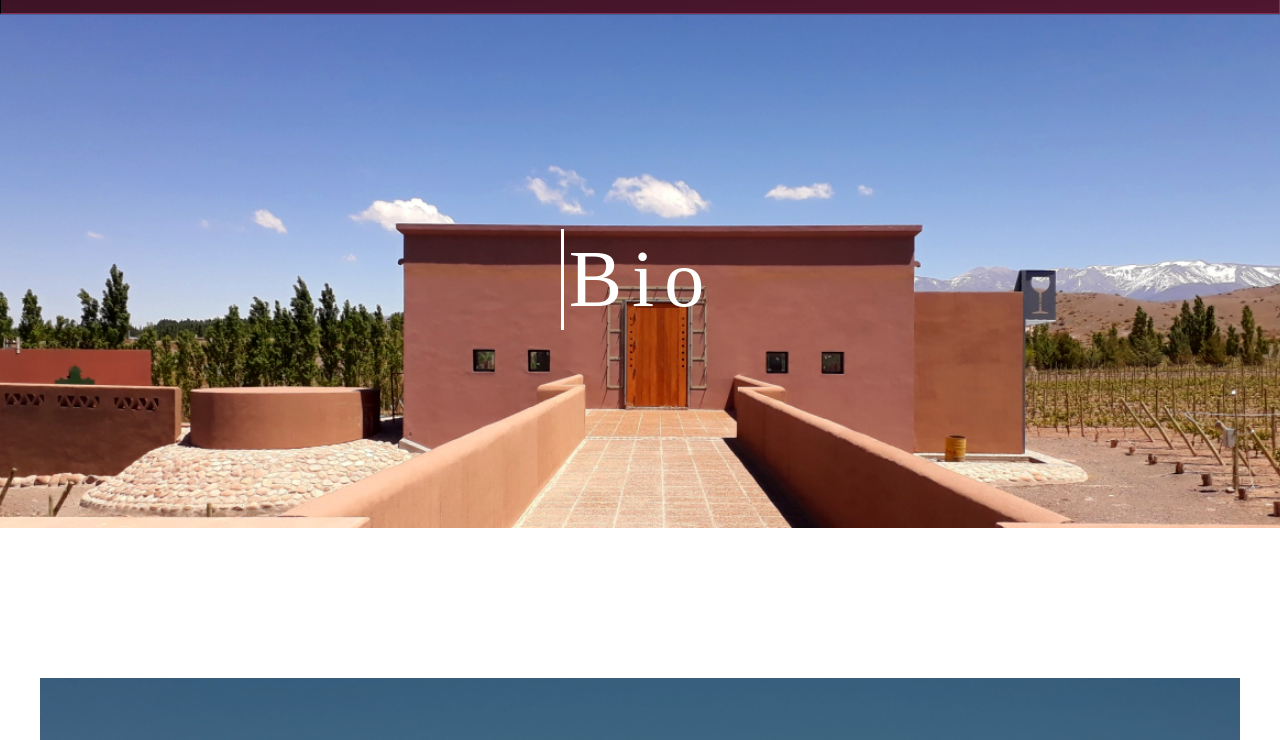
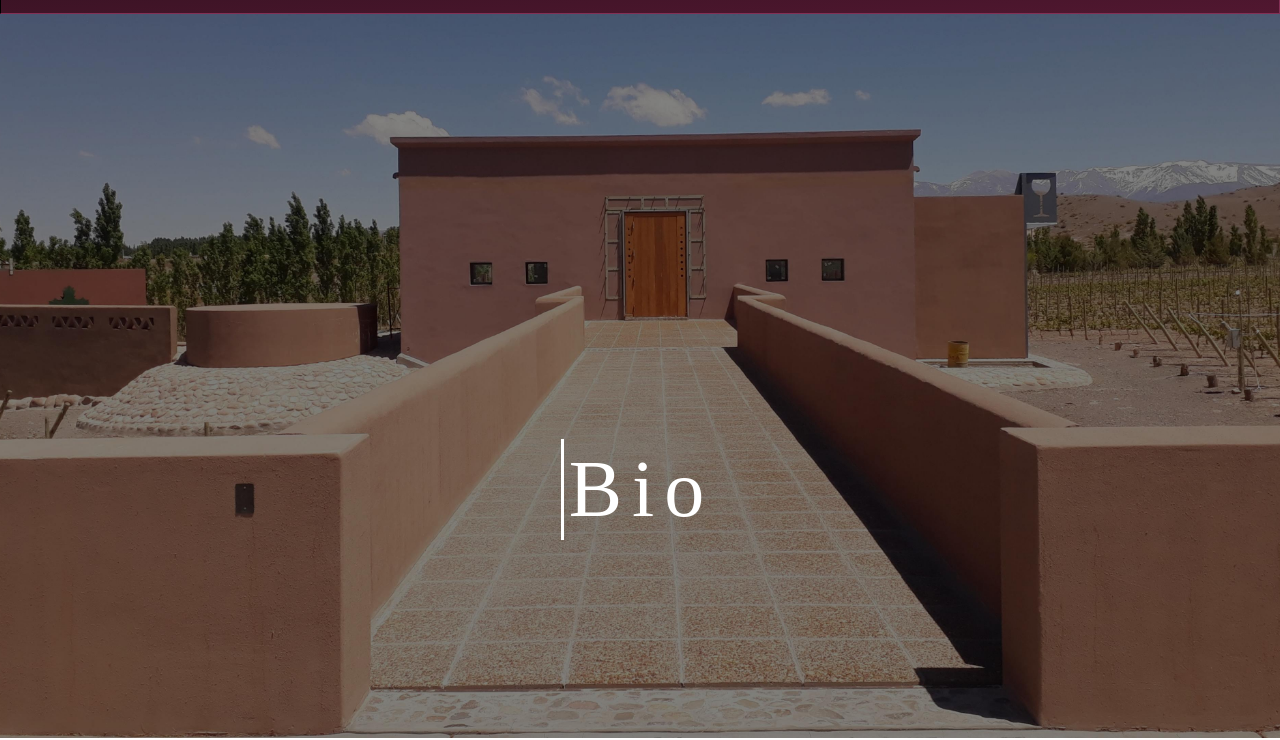
Before and after one commit to MatiasTello87/BandidoViejo, a plain HTML site: page pages/bio.html in a window 1280 px wide. Shown: the part 66-806 px from the top of the page. Drawn offline with Linux system fonts and the light colour scheme; a web font is replaced by a local one.

Commit message:
Update bio.html
Cambie la foto de portada

```diff
--- a/pages/bio.html
+++ b/pages/bio.html
@@ -23,7 +23,7 @@
         </header>
         <main>
             <section class="portada">
-                <img src="../img/portadas/bio.png" alt="Paisaje">
+                <img src="../img/portadas/BodBio.JPG" alt="Paisaje">
                 <h2>Bio</h2>
             </section>
             <section class="bio">
```
